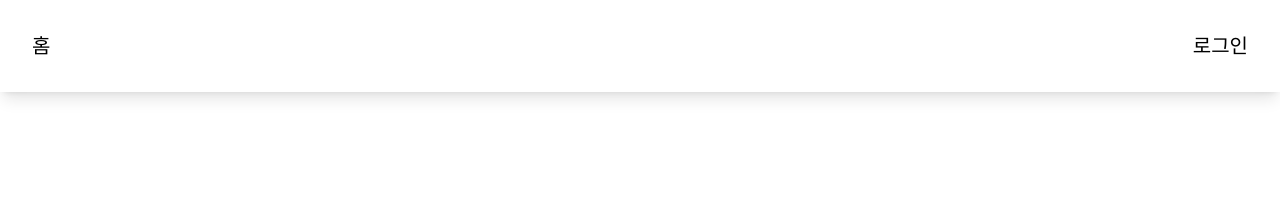
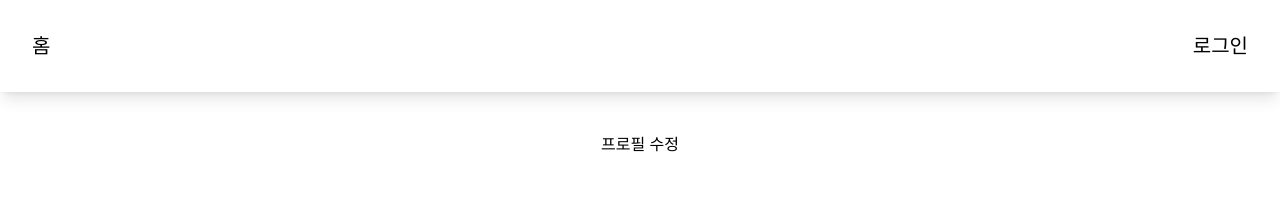
Before and after one commit to ick-web/react-MBTI-Test, a React (Vite) app: page /protected in a window 1280 px wide. Before the commit this address had no page. Shown: the top 206 px of the page. Built offline with nearby package versions, Linux system fonts and the light colour scheme.

Commit message:
feat: protectedlayout 생성, 라우터 연결

```diff
--- a/src/App.jsx
+++ b/src/App.jsx
@@ -1,12 +1,13 @@
-import React from 'react'
-import { BrowserRouter, Route, Routes } from 'react-router-dom'
-import Home from './pages/Home'
-import Login from './pages/Login'
-import Profile from './pages/Profile'
-import Signup from './pages/Signup'
-import TestPage from './pages/TestPage'
-import TestResultPage from './pages/TestResultPage'
-import Layout from './shared/Layout'
+import React from "react";
+import { BrowserRouter, Route, Routes } from "react-router-dom";
+import Home from "./pages/Home";
+import Login from "./pages/Login";
+import Profile from "./pages/Profile";
+import Signup from "./pages/Signup";
+import TestPage from "./pages/TestPage";
+import TestResultPage from "./pages/TestResultPage";
+import Layout from "./shared/Layout";
+import ProtectedLayout from "./shared/ProtectedLayout";
 
 const App = () => {
   return (
@@ -17,16 +18,20 @@ const App = () => {
             <Route path="/" element={<Home />} />
             <Route path="/login" element={<Login />} />
             <Route path="/signup" element={<Signup />} />
-        <Route path="/profile" element={<Profile />} />
-        <Route path="/test" element={<TestPage />} />
-        <Route path="/result" element={<TestResultPage />} />
+            <Route
+              path="/protected"
+              element={<ProtectedLayout isAuthenticated={true} />}
+            >
+              <Route index element={<Profile />} />
+              <Route path="profile" element={<Profile />} />
+              <Route path="test" element={<TestPage />} />
+              <Route path="result" element={<TestResultPage />} />
+            </Route>
           </Routes>
         </Layout>
+      </BrowserRouter>
+    </>
+  );
+};
 
-    </BrowserRouter>
-
-    </>
-  )
-}
-
-export default App
+export default App;
--- a/src/components/AuthForm.jsx
+++ b/src/components/AuthForm.jsx
@@ -13,7 +13,8 @@ const AuthForm = ({ mode, onSubmit }) => {
   };
 
   const handleSubmit = (e) => {
-    setFormData(e);
+    e.preventDefault();
+    onSubmit(formData);
   };
 
   return (
--- a/src/shared/Layout.jsx
+++ b/src/shared/Layout.jsx
@@ -1,24 +1,29 @@
 import React from "react";
+import { useState } from "react";
 import { Link } from "react-router-dom";
 
 function Header() {
+    const [isLogin,setIsLogin] = useState(false);
+
   return (
     <div className="flex bg-white-400 shadow-lg p-8 justify-between items-center">
       <Link className="text-xl font-medium hover:text-blue-500 " to="/">
         홈
       </Link>
       <Link className="text-xl hover:text-blue-500 " to="/login">
-        로그인
+        {isLogin ? "로그아웃" : "로그인"}
       </Link>
     </div>
   );
 }
 
 const Layout = ({ children }) => {
+
+
   return (
     <div>
       <Header />
-      <div classNameName="flex flex-col m-10 items-center ">{children}</div>
+      <div className="flex flex-col m-10 items-center">{children}</div>
     </div>
   );
 };
--- /dev/null
+++ b/src/shared/ProtectedLayout.jsx
@@ -0,0 +1,8 @@
+import React from 'react'
+import { Navigate, Outlet } from 'react-router-dom'
+
+const ProtectedLayout = ({ isAuthenticated }) => {
+  return isAuthenticated ? <Outlet /> : <Navigate to="/login" />;
+}
+
+export default ProtectedLayout
```
Lines whose indentation alone changed are shown as unchanged.
